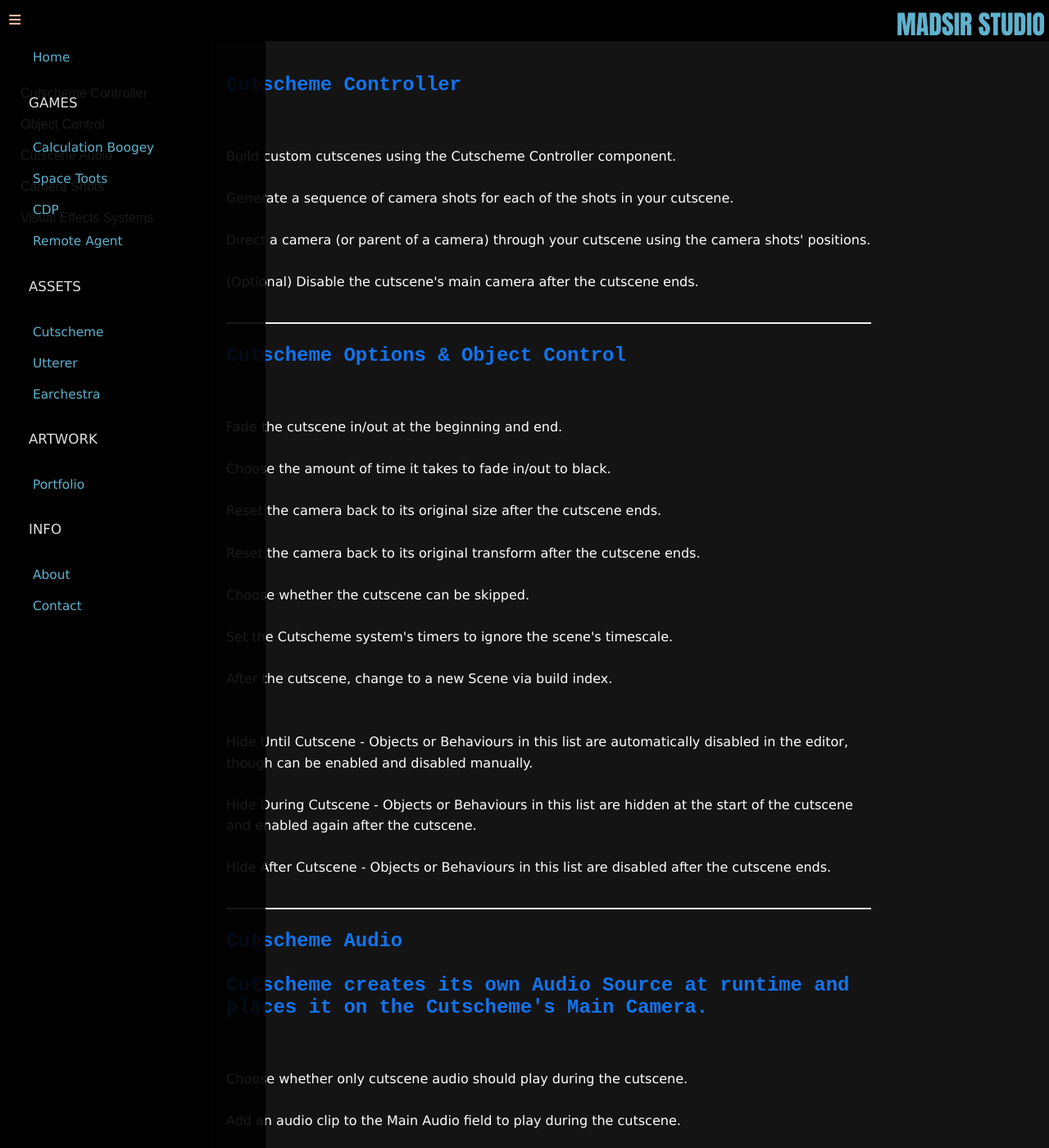
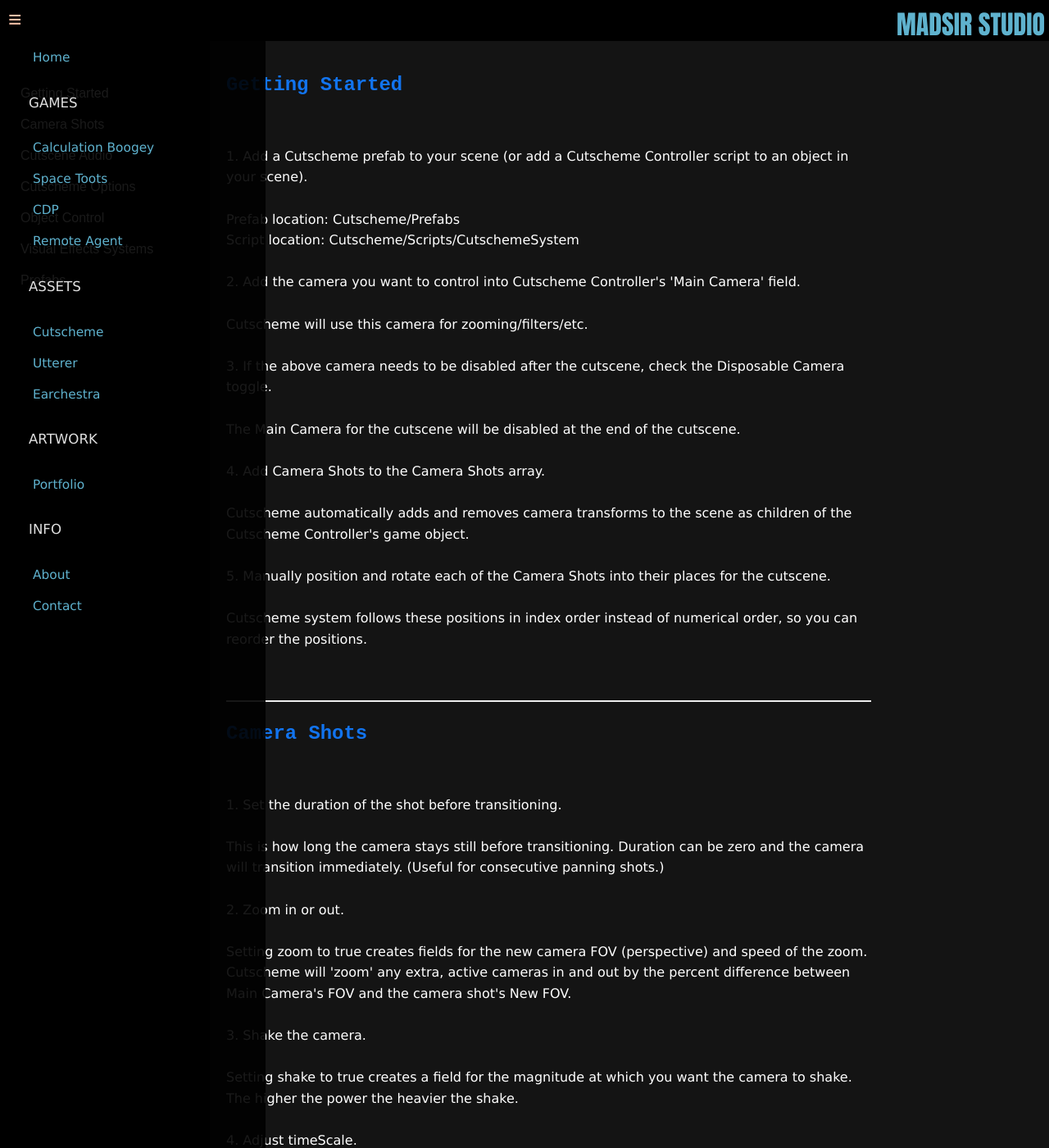
Before and after one commit to Madsir/madsirstudio.github.io, a Jekyll site: the page built from cutscheme/docs/index.html, in a window 1280 px wide and 1400 px high. Shown: the whole window at 82% size. Built offline with Jekyll 4.4.1, drawn with Linux system fonts in a browser that asks for light colours; some of the changed text lies outside the part shown.

Commit message:
Update index.html

```diff
--- a/cutscheme/docs/index.html
+++ b/cutscheme/docs/index.html
@@ -134,80 +134,186 @@
             <ul>
 		    <br>
 		    <br>
-                <li><a href="#CutschemeController">Cutscheme Controller</a></li>
-                <li><a href="#ObjectControl">Object Control</a></li>
+                <li><a href="#GettingStarted">Getting Started</a></li>
+                <li><a href="#CameraShots">Camera Shots</a></li>
                 <li><a href="#CutschemeAudio">Cutscene Audio</a></li>
-                <li><a href="#Cameras">Camera Shots</a></li>
+                <li><a href="#CutschemeOptions">Cutscheme Options</a></li>
+		    <li><a href="#ObjectControl">Object Control</a></li>
 		    <li><a href="#VFXSystems">Visual Effects Systems</a></li>
+		    <li><a href="#Prefabs">Prefabs</a></li>
                 <!-- More navigation items -->
             </ul>
         </nav>
         <main id="documentation">
-            <section id="CutschemeController">
-<h2>Cutscheme Controller</h2>
+            <section id="GettingStarted">
+<h2>Getting Started</h2>
 		<br>
 		<br>
 		<p>
-	<p>Build custom cutscenes using the Cutscheme Controller component.<br><br>
+	<p>
+		1. Add a Cutscheme prefab to your scene (or add a Cutscheme Controller script to an object in your scene).<br><br>
 
-Generate a sequence of camera shots for each of the shots in your cutscene.<br><br>
-Direct a camera (or parent of a camera) through your cutscene using the camera shots' positions.<br><br>
-(Optional) Disable the cutscene's main camera after the cutscene ends.</p>
+Prefab location: Cutscheme/Prefabs<br>
+
+Script location: Cutscheme/Scripts/CutschemeSystem<br><br>
+
+
+2. Add the camera you want to control into Cutscheme Controller's 'Main Camera' field.<br><br>
+
+Cutscheme will use this camera for zooming/filters/etc.<br><br>
+
+3. If the above camera needs to be disabled after the cutscene, check the Disposable Camera toggle.<br><br>
+
+	The Main Camera for the cutscene will be disabled at the end of the cutscene.<br><br>
+
+4. Add Camera Shots to the Camera Shots array.<br><br>
+
+Cutscheme automatically adds and removes camera transforms to the scene as children of the Cutscheme Controller's game object.<br><br>
+
+
+5. Manually position and rotate each of the Camera Shots into their places for the cutscene.<br><br>
+
+Cutscheme system follows these positions in index order instead of numerical order, so you can reorder the positions.<br><br>
+
+	</p>
             </section>
-            <section id="ObjectControl">
-<h2>Cutscheme Options & Object Control</h2><br>	<br>
-			<p>Fade the cutscene in/out at the beginning and end.<br><br>
-				Choose the amount of time it takes to fade in/out to black.<br><br>
-			Reset the camera back to its original size after the cutscene ends.<br><br>
-      			Reset the camera back to its original transform after the cutscene ends.<br><br>
-			Choose whether the cutscene can be skipped.<br><br>
-			Set the Cutscheme system's timers to ignore the scene's timescale.<br><br>
-			After the cutscene, change to a new Scene via build index.
+            <section id="Camera Shots">
+<h2>Camera Shots</h2><br>	<br>
+			<p>
+				1. Set the duration of the shot before transitioning.<br><br>
 
-	<br><br><br>
-			Hide Until Cutscene - Objects or Behaviours in this list are automatically disabled in the editor, though can be enabled and disabled manually.<br><br>
-			Hide During Cutscene - Objects or Behaviours in this list are hidden at the start of the cutscene and enabled again after the cutscene.<br><br>
-	Hide After Cutscene - Objects or Behaviours in this list are disabled after the cutscene ends.</p>
+This is how long the camera stays still before transitioning. Duration can be zero and the camera will transition immediately. (Useful for consecutive panning shots.)<br><br>
+
+
+2. Zoom in or out.<br><br>
+
+Setting zoom to true creates fields for the new camera FOV (perspective) and speed of the zoom. Cutscheme will 'zoom' any extra, active cameras in and out by the percent difference between Main Camera's FOV and the camera shot's New FOV.<br><br>
+
+
+3. Shake the camera.<br><br>
+
+Setting shake to true creates a field for the magnitude at which you want the camera to shake. The higher the power the heavier the shake.
+<br><br>
+
+4. Adjust timeScale.<br><br>
+Choose a timeScale between 0.1 - 2 to speed up or slow down time during this shot.<br><br>
+
+
+5. Play an audio clip.<br><br>
+
+This sound will play at the start of the shot. This can be left null.<br><br>
+
+
+6. Cut instantly or pan/rotate to the next shot.<br><br>
+
+Make sure to set cut instantly or set a pan speed/rotate speed for each shot, else the camera will get stuck.<br><br>
+
+			</p>
             </section>
                         <section id="CutschemeAudio">
 <h2>Cutscheme Audio
 		<br><br>
 	Cutscheme creates its own Audio Source at runtime and places it on the Cutscheme's Main Camera.</h2><br>
 	<br><p>
-		Choose whether only cutscene audio should play during the cutscene.
-<br><br>Add an audio clip to the Main Audio field to play during the cutscene.
-<br><br>
-			Loop the Cutscheme's Main Audio.<br><br>
-		Choose the volume level for the cutscene's audio.<br><br>
-			Fade the main audio in and/or out.<br><br>
-	Choose the amount of time it takes to fade the audio.</p>
+		Cutscheme creates its own Audio Source at runtime and places it on the Cutscheme's Main Camera. This audio source is set up as follows:<br><br>
+
+	Priority: 1<br>
+	Stereo Pan: 0<br>
+ 	Spatial Blend: 1<br>
+	Reverb Zone Mix: 1<br>
+	Doppler Level: 1<br>
+	Rolloff: Custom (Gradual), Max Distance: 500<br><br>
+
+1. Choose whether only cutscene audio should play during the cutscene.<br><br>
+
+If true, Cutscheme pauses the Audio Listener in the scene. All Cutscheme audio and any objects with AudioSources that are enabled, disabled, or moved with Helpful Scripts will ignore the pause on the listener.<br><br>
+
+
+2. Add an audio clip to the Main Audio field.<br><br>
+
+This audio will play at the start of the cutscene.<br><br>
+
+
+3. Loop the main audio of the cutscene.<br><br>
+
+This will not loop sounds added to Camera Shots.<br><br>
+
+
+4. Choose the volume level for the cutscene.<br><br>
+
+This controls the volume level for the main audio and any sounds in Camera Shots.<br><br>
+
+5. Fade the main audio in and/or out at the beginning and end of the cutscene.<br><br>
+
+
+6. Set the spread angle of Cutscheme audio.
+
+	</p>
 			</section>
-		                        <section id="Cameras">
-<h2>Camera Shots
-		<br><br>
-			    Controls for each camera shot :</h2><br>	<br>
+		                        <section id="CutschemeOptions">
+<h2>Cutscheme Options</h2><br>	<br>
 <br>
 	<br><p>
-            Position of the camera shot.<br><br>
-		Rotation of the camera shot.<br><br>
-		Duration the camera shot stays still before transitioning to the next.<br><br>
-		Zoom in or out to a new FOV at the speed of your choice during the shot.<br><br>
-		Shake the camera at the magnitude of your choice during the shot.<br><br>
-		Play an audio clip at the start of the camera shot.<br><br>
-		Speed up or slow down time during the camera shot.<br><br>
-    Transition to the next camera shot by cutting instantly or panning/rotating at the speed of your choice.</p>
-	<br>
+		1. Fade in and out.<br><br>
 
-	<br><p>
-    Position of the camera shot.<br><br>
-		Rotation of the camera shot.<br><br>
-		Duration the camera shot stays still before transitioning to the next.<br><br>
-		Zoom in or out to a new FOV at the speed of your choice during the shot.<br><br>
-		Shake the camera at the magnitude of your choice during the shot.<br><br>
-		Play an audio clip at the start of the camera shot.<br><br>
-		Speed up or slow down time during the camera shot.<br><br>
-    Transition to the next camera shot by cutting instantly or panning/rotating at the speed of your choice.</p>
+Cutscheme creates a black panel at runtime for this purpose and displays it over the camera via a Canvas.<br>
+
+If no Canvas exists in the scene, Cutscheme will create one at runtime. Created canvases and panels for cutscenes are removed from the scene after the cutscene ends.<br><br>
+
+
+2. Reset camera FOV & position.<br><br>
+
+Cutscheme saves the original size of the controlled camera before the cutscene starts. Reset the camera (or cameras, if multiple) to their original FOV after the cutscene ends.<br><br>
+
+
+3. Make the cutscene skippable.<br><br>
+
+Whether the cutscene can be skipped by the player. If true, Cutscheme skip the cutscene if any key is pressed after three seconds.<br><br>
+
+
+4. Ignore time scale.<br><br>
+
+	If true, Cutscheme's timers ignore time scale by using 	unscaledDeltaTime. If false, Cutscheme's timers use the scene's time scale and use deltaTime.<br><br>
+
+
+5. Change to a new scene.<br><br>
+
+If true, Cutscheme loads new scene via build index after the cutscene ends. If false, cutscheme disables itself after ending.<br><br>
+
+</p>
 			</section>
+		<section id="ObjectControl">
+			<h2>Object Control</h2>
+			<br>
+			<p>
+				Hide or show objects/enabled or disable Behaviours during cutscenes.<br><br>
+
+Hidden Until Cutscene<br>
+
+Objects or their Behaviours that are added to Hidden Until Cutscene are disabled before runtime by the Cutscheme Controller Editor, and enabled on cutscene start.<br>
+
+1.	Add a GameObject to this list. That's all you need to do in order to disable this object until the cutscene.<br>
+2.	Click "Disable Behaviours" in order to enable the Behaviours list. Cutscheme will automatically add all of that object's Behaviours to this list.<br>
+3.	Remove any Behaviours that you do not want Cutscheme to affect. Leave any Behaviours you want to disable/enable.<br><br>
+
+Hidden During Cutscene<br>
+
+Objects or their Behaviours that are added to Hidden During Cutscene are disabled on cutscene start and enabled after the cutscene ends.<br>
+
+1.	Add a GameObject to this list. That's all you need to do in order to disable this object during the cutscene.<br>
+2.	Click "Disable Behaviours" in order to enable the Behaviours list. Cutscheme will automatically add all of that object's Behaviours to this list.<br>
+3.	Remove any Behaviours that you do not want Cutscheme to affect. Leave any Behaviours you want to disable/enable.<br><br>
+
+
+Hidden After Cutscene<br>
+Objects or their Behaviours that are added to Hidden After Cutscene are disabled after the cutscene ends.<br>
+
+1.	Add a GameObject to this list. That's all you need to do in order to disable this object after the cutscene.<br>
+2.	Click "Disable Behaviours" in order to enable the Behaviours list. Cutscheme will automatically add all of that object's Behaviours to this list.<br>
+3.	Remove any Behaviours that you do not want Cutscheme to affect. Leave any Behaviours you want to disable/enable.<br><br>
+
+			</p>
+		</section>
 		                        <section id="VFXSystems">
 <h2>Cutscheme VFX Systems</h2>
 	<br>
@@ -215,22 +321,80 @@
         		<h2>Cutscheme Effect System
 			<br>(Universal Render Pipeline only)</h2><br>
 	<br><p>
-		The Cutscheme Effect System is fully integrated into Cutscheme 2D and Cutscheme 3D. It will enable automatically when an effect is selected in a Camera Shot and display the effect(s) at runtime during that Camera Shot.<br><br>
-		The System makes a copy of the Scene Volume and uses the copy during the cutscene. After the cutscene, the system re-enables the original Scene Volume and removes the copy.<br><br>
-		Display multiple camera effects during each shot in the cutscene. <br><br>
-		Customize the override values for the copy's Vignette, Bloom, Film Grain, and Color Filter.
-		<br><br><br>
+		Cutscheme Effect System provides premade effects that you can add to your cutscene.<br><br>
 
-	      <br>
+1. Add your scene's volume to the 'Scene Volume' field.<br><br>
+
+The system will make a copy of your current volume, use the copy during the cutscene, and then disable the copy and enable your original scene volume after the cutscene ends.<br><br>
+
+2. Choose one or multiple effects from 'Camera Shots' 'Camera Effects' section.<br><br>
+
+Customization<br>
+
+The override values of Vignette, Grainy, and Hazy can be customized in the Cutscheme Controller.<br><br>
+
+	</p>
+
 		<br>
 			<br>
-<br>
 		<h2>Cutscheme Filter System<br>(Built-In Renderer Pipeline only)</h2><br>
 	<br><p>
-		The Cutscheme Filter System is fully integrated into Cutscheme 2D and Cutscheme 3D. It will enable automatically when a filter is selected in a Camera Shot and display the filter(s) at runtime during that Camera Shot.<br><br>
-		Display up to two camera filters at a time during each shot in the cutscene.<br><br>
-		Customize with your own filters (Materials) or use the ones that come with the package.</p>
+		Cutscheme Filter System allows you to display up to two camera filters at a time during the cutscene.<br><br>
+
+1. Change the value of the 'Quantity' field to add or remove filters.<br><br>
+
+Drag your own filters (Materials) into the created Material fields, or use the filters that come with this package. Any filters added here will be added to Camera Shots.<br><br>
+
+
+2. Choose up to two filters for each camera position in Camera Shots' 'Camera Filters' section.<br><br>
+</p>
 			</section>
+		<section id="Prefabs">
+			<h2>Prefabs</h2>
+			<p>
+				All Cutscheme prefabs can be found at Cutscheme/Prefabs.<br><br>
+
+Cutscheme<br>
+
+This prefab is for making Cutscheme cutscenes from scratch. See the 'Making a Cutscheme Cutscene' section for instructions.<br><br>
+
+
+DelayedOneShotCutscheme<br>
+
+This prefab is a time-enabled version of OneShotCutscheme. The prefab deactivates its Cutscheme and Camera after its duration and returns focus to the scene's Main Camera.<br>
+
+Drag a DelayedOneShotCutscheme prefab into your scene and position it. Input the amount of Time To Wait before enabling this Cutscheme.<br><br>
+
+
+EnableCutscheme<br>
+
+The EnableCutscheme prefab lets you enable a Cutscheme cutscene after a period of time.<br>
+
+Drag an EnableCutscheme prefab into your hierarchy. Input the amount of Time To Wait and add the Cutscheme you want to enable to the Obj To Enable field.<br><br>
+
+
+OneShotCutscheme
+<br>
+This prefab is an editable, pre-built Cutscheme intended to display an alternative camera angle for a brief period during runtime. The prefab deactivates its Cutscheme and Camera after its duration and returns focus to the scene's Main Camera.<br>
+
+Drag a OneShotCutscheme prefab into your scene and position it. Its transform will be the position of the camera shot for the cutscene.<br><br>
+
+
+TriggerCutscheme<br>
+
+The TriggerCutscheme prefab lets you trigger a Cutscheme cutscene upon collision with another object.<br>
+Drag a TriggerCutscheme prefab into the scene and position it where another object will collide with it in order to trigger the Cutscheme. Add the Cutscheme you want to trigger into the Obj To Enable field.<br><br>
+
+
+TriggeredOneShotCutscheme
+<br>
+This prefab is the triggerable version of OneShotCutscheme. The prefab deactivates its Cutscheme and Camera after its duration and returns focus to the scene's Main Camera.<br>
+
+
+Drag a TriggeredOneShotCutscheme prefab into your scene and position it. It has a child called TriggerCutscheme. Position TriggerCutscheme where another object will collide with it in order to trigger the Cutscheme.<br><br>
+
+			</p>
+		</section>
         </main>
     </div>
 </body>
```
